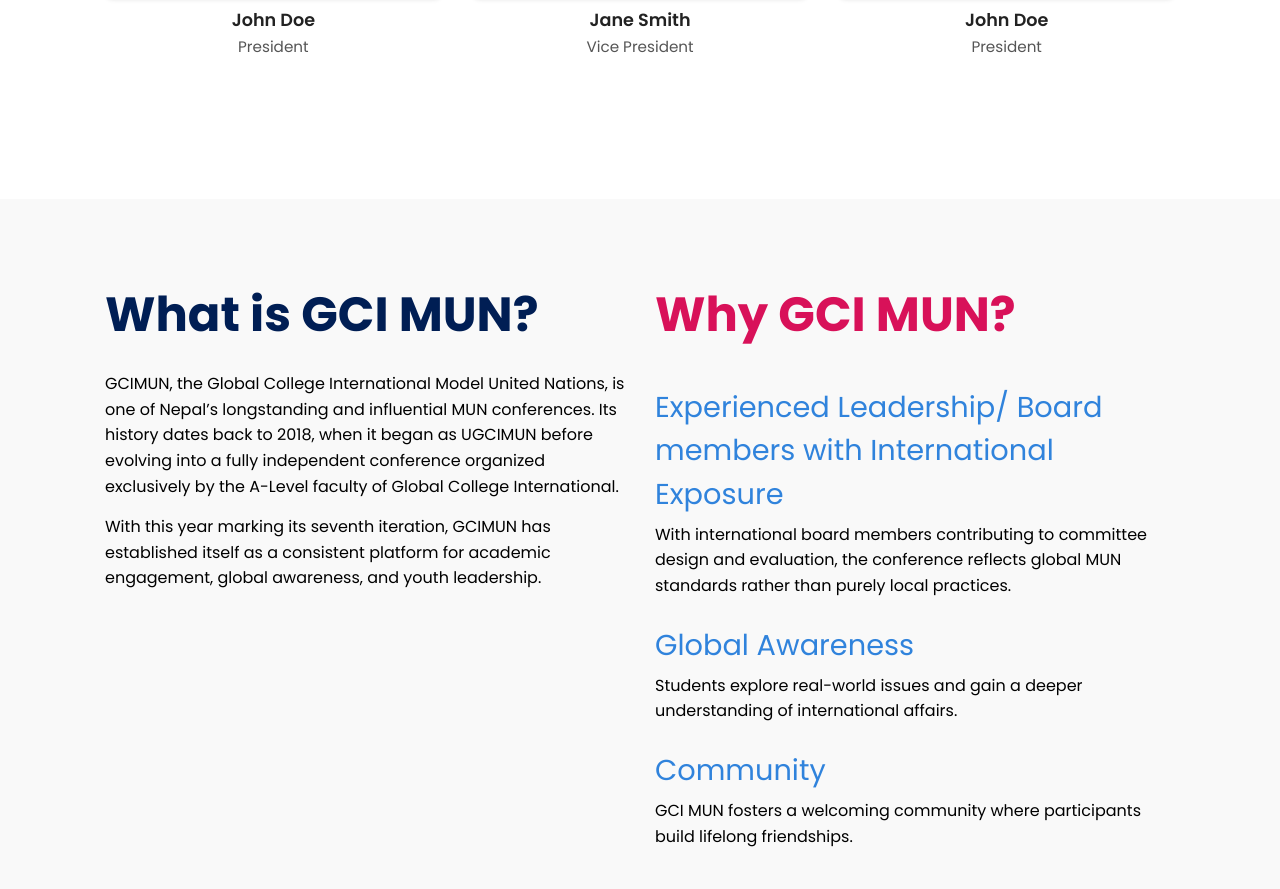
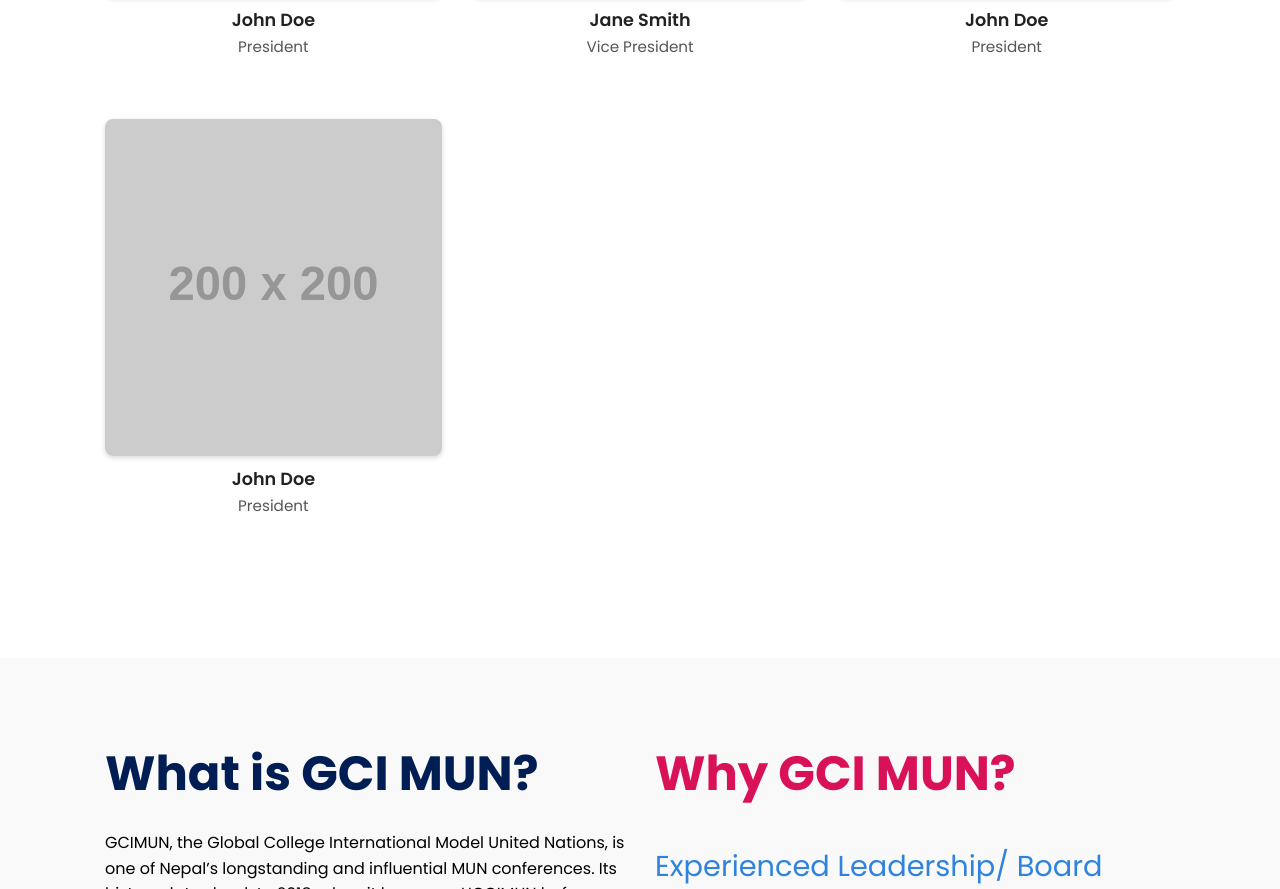
Before and after one commit to raaunak/gci-mun-website, a plain HTML site: page about-us.html in a window 1280 px wide. Shown: the part 2505-3394 px from the top of the page. Drawn offline with Linux system fonts and the light colour scheme; placeholder pictures from the web are drawn by us; a web font is replaced by a local one.

Commit message:
added member]

```diff
--- a/about-us.html
+++ b/about-us.html
@@ -187,6 +187,16 @@
                     <p class="member-role">President</p>
                 </div>
             </div>
+            <div class="team-member">
+                <div class="member-photo">
+                    <img src="https://via.placeholder.com/200" alt="Member Name">
+                    <div class="photo-overlay"></div>
+                </div>
+                <div class="member-info">
+                    <p class="member-name">John Doe</p>
+                    <p class="member-role">President</p>
+                </div>
+            </div>
         </div>
     </section>
 
```
Also changed, not shown: index.html (+2 -2 lines).
